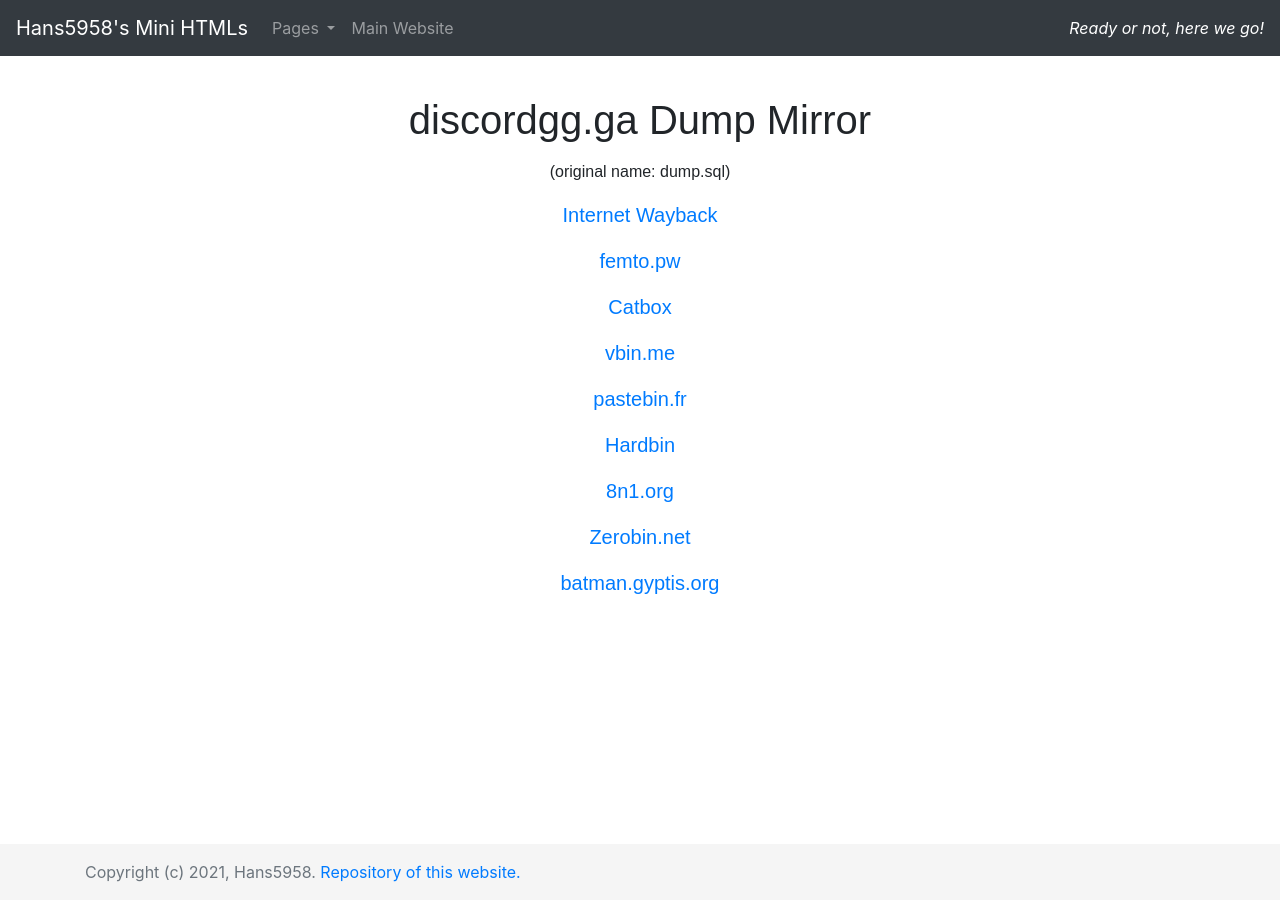
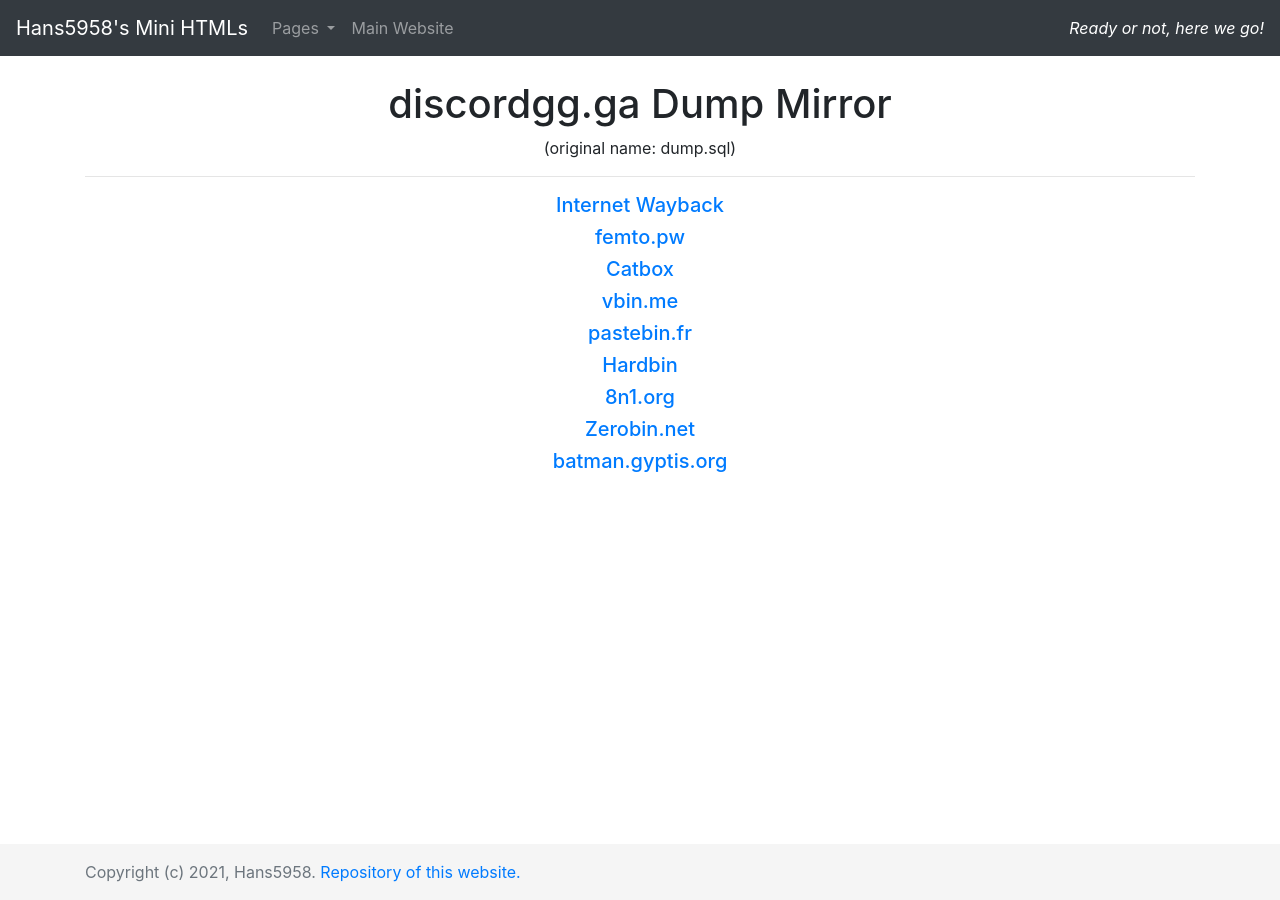
Before and after one commit to Hans5958/mini-htmls, a Jekyll site: the page built from discordgg.ga/dump.html, in a window 1280 px wide. Built offline with Jekyll 4.4.1, drawn with Linux system fonts in a browser that asks for light colours; comment, search, counter and statistics services are not loaded; a style sheet for code colours, icons or effects is not loaded.

Commit message:
Use Bootstrap styling instead of custom style

```diff
--- a/discordgg.ga/dump.html
+++ b/discordgg.ga/dump.html
@@ -4,23 +4,17 @@
 description: Mini HTMLs
 ---
 
-<style>
-	#content * {font-family: sans-serif; text-align: center}
-	#content h1 {margin: 1rem 0}
-	#content a {font-size: 1.25em; text-decoration: none; display: block; margin: 1rem 0}
-	#content a:visited {color: blue}
-	#content a:hover {text-decoration: underline}
-</style>
-
-<h1>discordgg.ga Dump Mirror</h1>
-<p>(original name: dump.sql)</p>
-
-<a href="https://web.archive.org/web/20190719023255/https://discordgg.ga/dump.sql">Internet Wayback</a>
-<a href="https://femto.pw/ryfn.sql">femto.pw</a>
-<a href="https://files.catbox.moe/62nfx9.sql">Catbox</a>
-<a href="https://ybin.me/p/f8a968a852219f98#9Ycx7na0j7DmHBtFXU9G2X9FghZ5VC4Vz/YPJ5X8y6Q=">vbin.me</a>
-<a href="http://pastebin.fr/58501">pastebin.fr</a>
-<a href="https://hardbin.com/ipfs/QmV9FPn2C4UwXBhEiobXGsuDT3J4FrJSkpuRWJvJSEnhxH/#AKViCSxPZcvCWin8Lx8W3XEjYEjeZLjw7UFiQa6jqvxH">Hardbin</a>
-<a href="https://8n1.org/15980/ab26">8n1.org</a>
-<a href="https://zerobin.net/?692fb8ea4bbf9a20#oqAaJYCktB2+cW7+aGK3D3TgRm/mfhOEZu4HE4C9LZY=">Zerobin.net</a>
-<a href="http://batman.gyptis.org/zerobin/?6d952437d09438dd#XU5I4ypfxXe7D+DLu9lSfr/5Sr41iYyoGPF+7ya2nAY=">batman.gyptis.org</a>
+<div class="text-center container">
+	<h1 class="h1">discordgg.ga Dump Mirror</h1>
+	<p>(original name: dump.sql)</p>
+	<hr />
+	<p class="h5"><a href="https://web.archive.org/web/20190719023255/https://discordgg.ga/dump.sql">Internet Wayback</a></p>
+	<p class="h5"><a href="https://femto.pw/ryfn.sql">femto.pw</a></p>
+	<p class="h5"><a href="https://files.catbox.moe/62nfx9.sql">Catbox</a></p>
+	<p class="h5"><a href="https://ybin.me/p/f8a968a852219f98#9Ycx7na0j7DmHBtFXU9G2X9FghZ5VC4Vz/YPJ5X8y6Q=">vbin.me</a></p>
+	<p class="h5"><a href="http://pastebin.fr/58501">pastebin.fr</a></p>
+	<p class="h5"><a href="https://hardbin.com/ipfs/QmV9FPn2C4UwXBhEiobXGsuDT3J4FrJSkpuRWJvJSEnhxH/#AKViCSxPZcvCWin8Lx8W3XEjYEjeZLjw7UFiQa6jqvxH">Hardbin</a></p>
+	<p class="h5"><a href="https://8n1.org/15980/ab26">8n1.org</a></p>
+	<p class="h5"><a href="https://zerobin.net/?692fb8ea4bbf9a20#oqAaJYCktB2+cW7+aGK3D3TgRm/mfhOEZu4HE4C9LZY=">Zerobin.net</a></p>
+	<p class="h5"><a href="http://batman.gyptis.org/zerobin/?6d952437d09438dd#XU5I4ypfxXe7D+DLu9lSfr/5Sr41iYyoGPF+7ya2nAY=">batman.gyptis.org</a></p>
+</div>
--- a/discordgg.ga/post3/dump.html
+++ b/discordgg.ga/post3/dump.html
@@ -47,5 +47,5 @@
         <br>
         <br>
 
-        <h1><a href=../dump.html>SQL DUMP</a></h1>
+        <h1><a href="../dump">SQL DUMP</a></h1>
     </div>
```
Also changed, not shown: discordgg.ga/index.html (+9 -15 lines).
